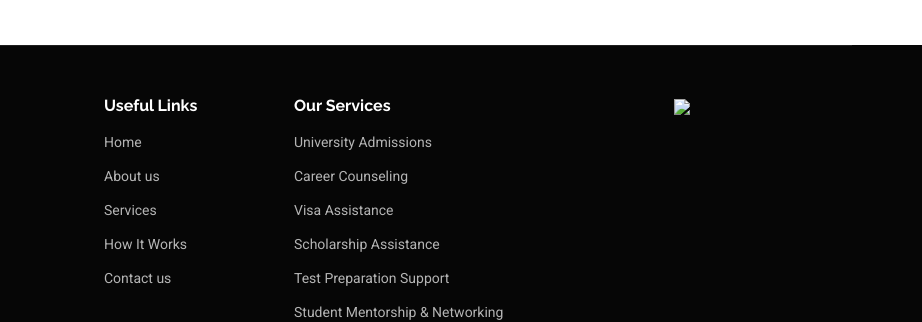
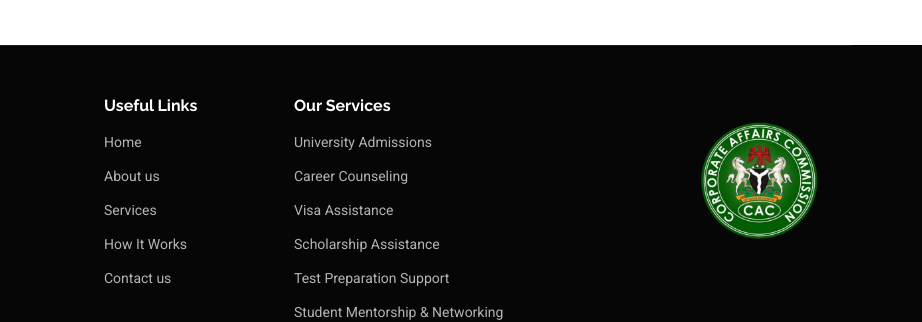
Before and after one commit to ummiSalma25/HiServe, a plain HTML site: page index.html in a window 1280 px wide. Shown: the part 3897-4219 px from the top of the page, 358-1280 px from the left. Drawn offline with nearby package versions, Linux system fonts and the light colour scheme.

Commit message:
Update index.html

```diff
--- a/index.html
+++ b/index.html
@@ -406,7 +406,7 @@
         </div>
 
         <div class="col-lg-2 col-md-3 footer-links">
-          <img class="img-fluid" src="assets/img/cac.png">
+          <img class="img-fluid" src="assets/img/cac2.png">
         </div>
 
 
```
